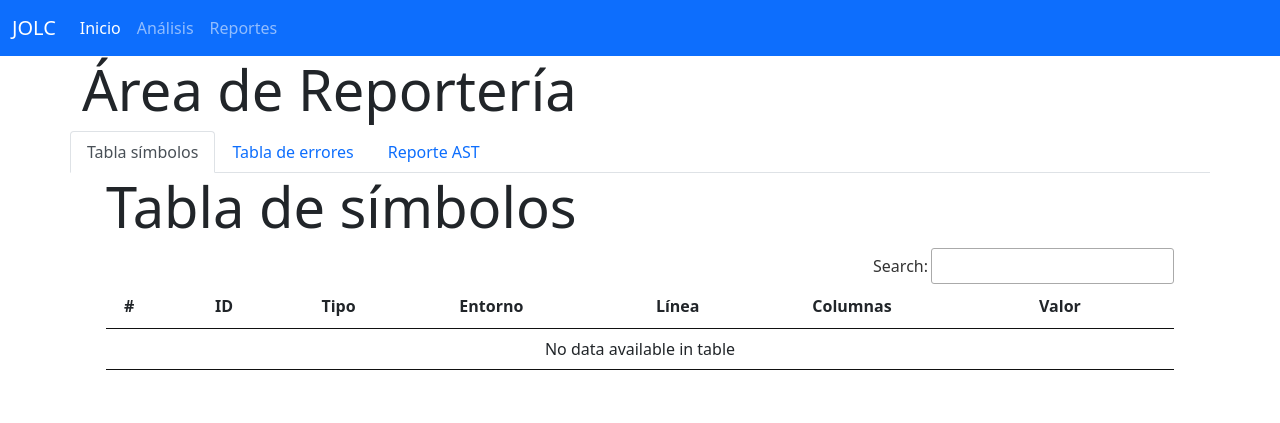
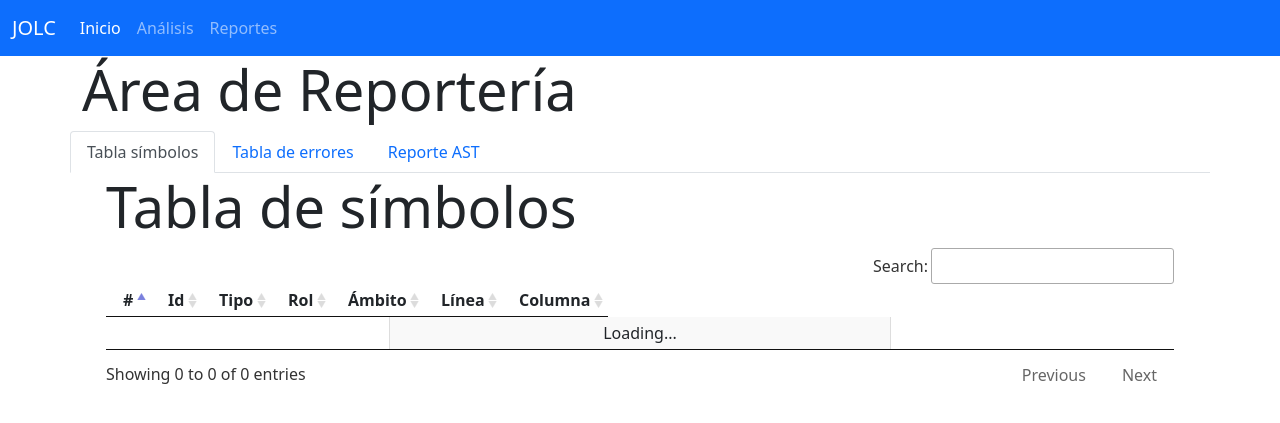
Before and after one commit to ErickTejaxun/JOLC, a Flask app: page /reports in a window 1280 px wide. Shown: the top 423 px of the page. Run offline with Flask 2, Linux system fonts and the light colour scheme; data that the repository does not hold is empty; some libraries are stand-ins or nearby versions.

Commit message:
Se ha agregado reporte de tabla de simbolos

```diff
--- a/AST.py
+++ b/AST.py
@@ -117,6 +117,12 @@
         return json.dumps(self, default=lambda o: o.__dict__,
             sort_keys=True, indent=2)
 
+    def getRol(self):
+        if self.rol == Rol.FUNCION:
+            return 'funcion'
+        if self.rol == Rol.VAR:
+            return 'variable'
+
 class FuncionSimbolo(Simbolo):
     def __init__(self, id, parametros, instrucciones, linea, columna):
         self.id = id
@@ -125,6 +131,7 @@
         self.linea = linea
         self.columna = columna
         self.instrucciones = instrucciones
+        self.tipo = Tipo(TipoPrimitivo.DINAMICO)
 
     def getTipo(self, entorno):
         tmp = self.instrucciones.ejecutar(entorno)
@@ -134,6 +141,13 @@
     def toJSON(self):
         return json.dumps(self, default=lambda o: o.__dict__,
             sort_keys=True, indent=2)
+    def getRol(self):
+        if self.rol == Rol.FUNCION:
+            return 'funcion'
+        if self.rol == Rol.VAR:
+            return 'variable'
+
+
 
 '''Tabla de símbolos -------------------------------------------'''
 class TablaSimbolo():
--- a/gramatica.py
+++ b/gramatica.py
@@ -875,6 +875,11 @@
     '''sqrt : SQRT PARIZQ e PARDER'''
     t[0] = AST.Sqrt(t[3], t.lineno(1),0)
 
+def p_acceso(t):
+    ''' acceso : e '''
+    #t[0] = AST.Acceso(t[1],t[3], t.lineno(1), 0)
+
+
 ## Expresion --------------- e --> expresiones
 def p_expresion_parentesis(t):
     '''e : PARIZQ e PARDER'''
--- a/main.py
+++ b/main.py
@@ -6,9 +6,9 @@
 import AST as AST
 import os
 
+EntornoGlobal = None
 
 app = Flask(__name__)
-
 
 @app.route("/")# de esta forma le indicamos la ruta para acceder a esta pagina. 'Decoramos' la funcion.
 def home():
@@ -16,6 +16,7 @@
 
 @app.route("/analyze", methods=["POST","GET"])
 def analyze():
+    global EntornoGlobal
     if request.method == "POST":
         AST.consola = []
         global_utils.iniciar()
@@ -23,6 +24,7 @@
         raiz = parse(inpt)
         if raiz is not None:
             entornoGlobal  = AST.Entorno(None)
+            EntornoGlobal = entornoGlobal
             raiz.ejecutar(entornoGlobal)
             if len(global_utils._errors)>0:
                 return jsonify(output=AST.consola, errores=True)
@@ -50,13 +52,20 @@
 
 @app.route("/errors" , methods=["POST"])
 def errors():
+    global EntornoGlobal
     if request.method == "POST":
         errores = []
         for err in global_utils._errors:
             errores.append(json.loads(err.toJSON()))
         #print('Errores')
         #print(errores)
-        return jsonify(errors=errores)
+        simbolos = []
+        indice = 0
+        for simb in EntornoGlobal.tabla.tabla:
+            var = EntornoGlobal.tabla.tabla.get(simb)
+            simbolos.append({"index": indice, "nombre": var.id, "tipo": var.tipo.getNombre(), "rol" : var.getRol(), "ambito": "Global", "linea": var.linea, "columna": var.columna  })
+            indice += 1
+        return jsonify(errors=errores,tabla = simbolos)
 
 @app.route('/output/')
 def output(inpt):
--- a/singlenton.py
+++ b/singlenton.py
@@ -6,14 +6,14 @@
 # Errors
 _error_counter = 0
 _file_ = ''
-
+entornoGlobal = None
 
 
 
 class Error():
     def __init__(self, id, type, desc, line, column):
         global _error_counter
-        global _file
+        global _file_
         self.index = _error_counter
         self.id = id
         self.type = type
@@ -47,6 +47,7 @@
         _file_ = ''
         self._errors = []
 
+
     def registryError(self, id, desc, line, column):
         self._errors.append(Error(id, type, desc, line, column))
 
--- a/templates/reports.html
+++ b/templates/reports.html
@@ -25,16 +25,16 @@
                   <h3 class="display-4">Tabla de símbolos</h3>
                 </div>
                 <div class="row">
-                  <table id="tablaSimbolos">
-                    <thead>
+                  <table id="tablaSimbolos"  class="cell-border compact stripe">
+                    <thead class="thead-dark">
                       <tr>
                         <th>#</th>
-                        <th>ID</th>
+                        <th>Id</th>
                         <th>Tipo</th>
-                        <th>Entorno</th>
+                        <th>Rol</th>
+                        <th>Ámbito</th>
                         <th>Línea</th>
-                        <th>Columnas</th>
-                        <th>Valor</th>
+                        <th>Columna</th>
                       </tr>
                     </thead>
                   </table>
@@ -75,17 +75,17 @@
               </div>
             </div>
             <div class="tab-pane fade" id="contact" role="tabpanel" aria-labelledby="contact-tab">
-              Errores
+              <div class="card" style="width: 18rem;">
+                <img class="card-img-top" src="statics/ast.jpg" alt="Card image cap">
+                <div class="card-body">
+                  <p class="card-text">AST ultima ejecución</p>
+                </div>
+              </div>
             </div>
           </div>
     </div>
 </main>
 <script type="text/javascript">
-  var tablaSimbolos = $('#tablaSimbolos').DataTable({
-    "paging":   false,
-    "ordering": false,
-    "info":     false
-  });
 
   var tablaErrores = $('#tablaErrores').DataTable({
     "paging":   true,
@@ -114,5 +114,35 @@
         { "data": "file"}
       ]
   });
+
+
+
+  var tablaSimbolos = $('#tablaSimbolos').DataTable({
+    "paging":   true,
+    "scrollX": true,
+    "select": true,
+    "search": false,
+    "dom":'<"toolbar">frtip',
+    "ajax":
+    {
+      "url": "/errors",
+      "type": "POST",
+      "dataSrc": function(data)
+      {
+        console.log(data);
+        return data.tabla;
+      }
+    },
+    "columns":
+      [
+        { "data": "index"},
+        { "data": "nombre" },
+        { "data": "tipo"},
+        { "data": "rol"},
+        { "data": "ambito"},
+        { "data": "linea"},
+        { "data": "columna"}
+      ]
+  });
 </script>
 {% endblock %}
```
